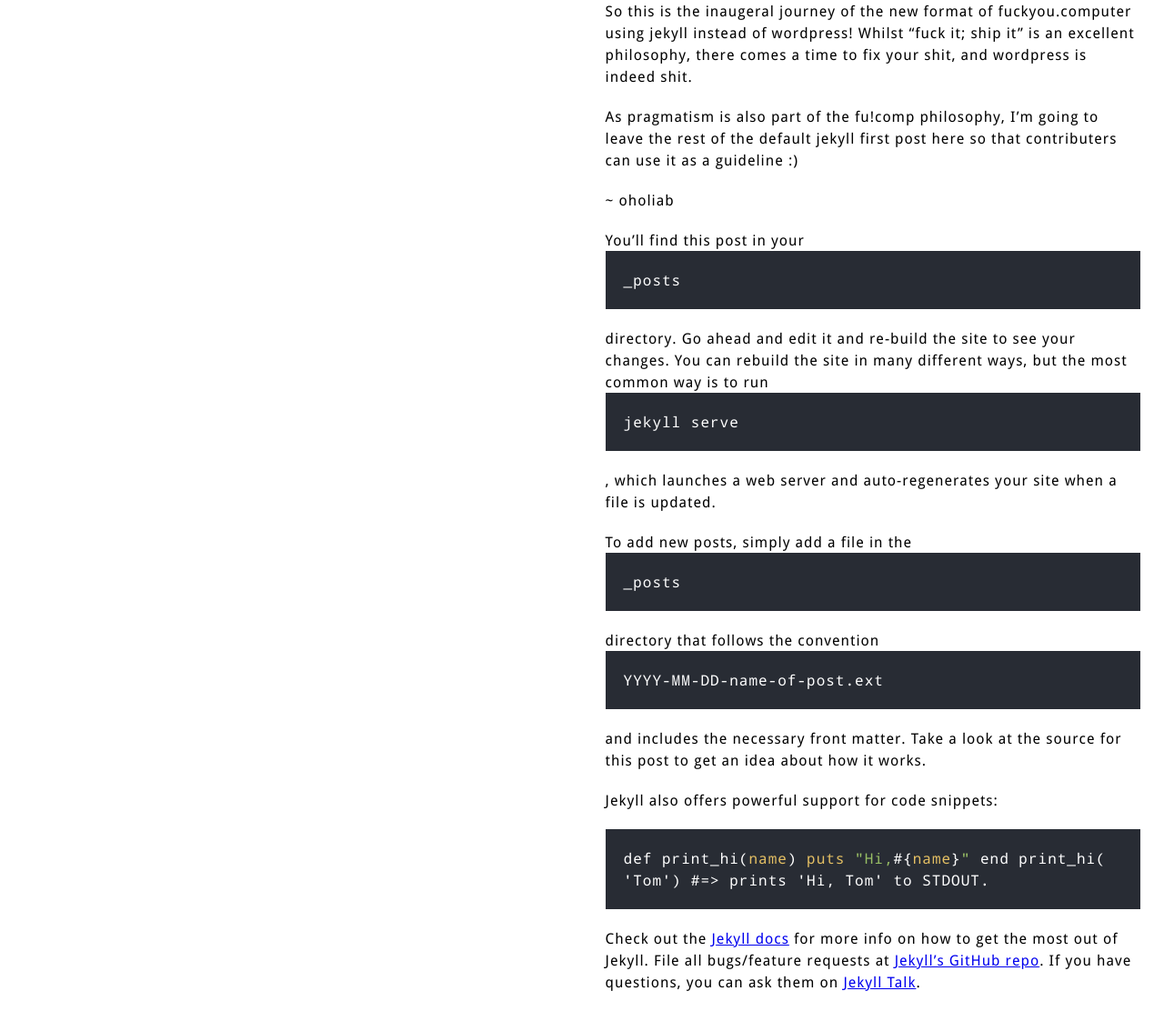
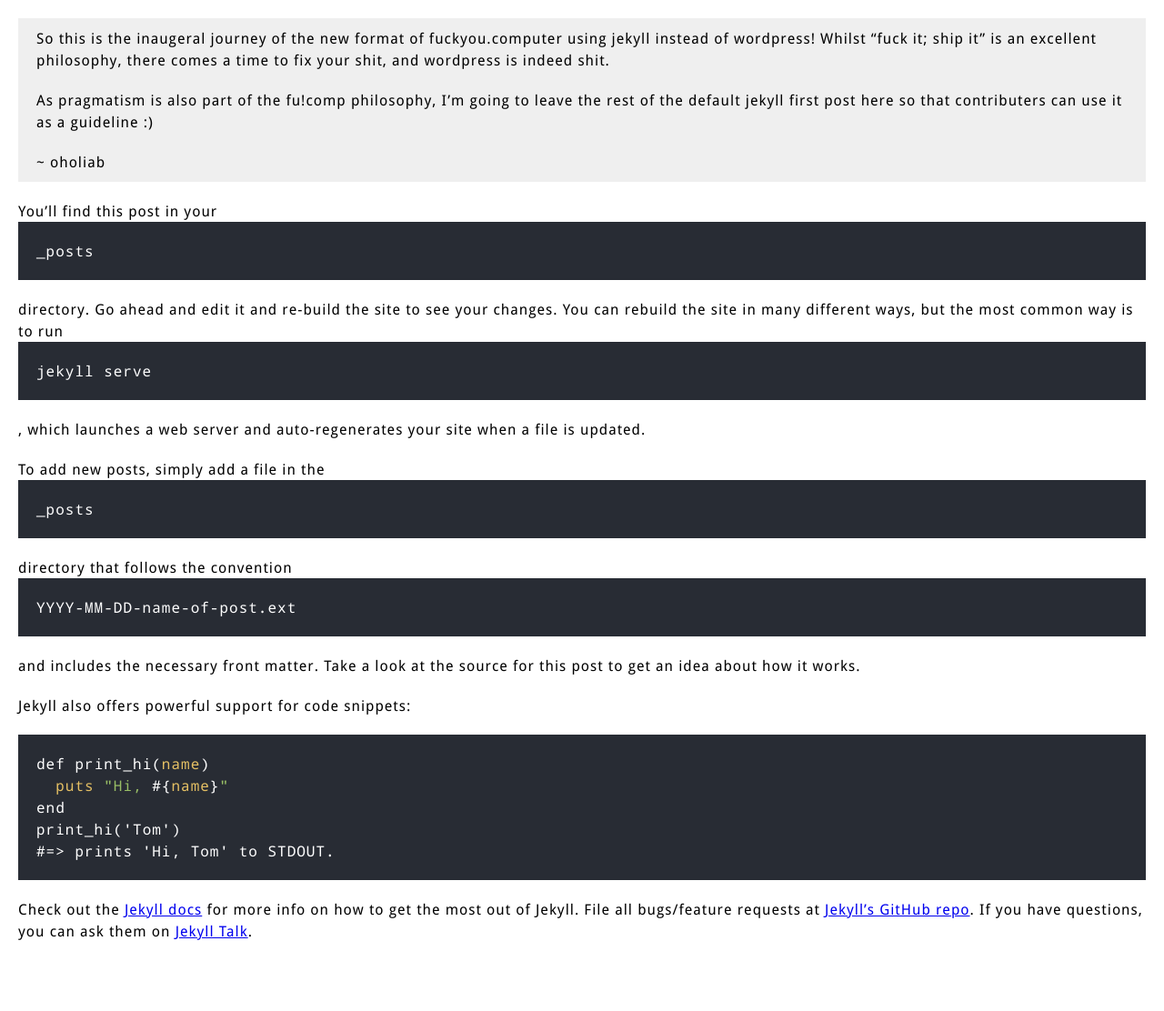
Before and after one commit to oholiab/fucomp.github.io, a Jekyll site: the page built from _posts/2016-09-30-welcome-to-jekyll.markdown, in a window 1280 px wide. Shown: the whole page at 91% size. Built offline with Jekyll 4.4.1, drawn with Linux system fonts in a browser that asks for light colours; after the commit the page ends 1076 px from its top, so only the background shows below that.

Commit message:
Abstracted out the large viewport sizes and am working on the medium viewport size now

```diff
--- a/assets/css/fucomp.css
+++ b/assets/css/fucomp.css
@@ -1,14 +1,17 @@
+/* default styles */
 .Post {
   font-family: "droid_sansregular";
   letter-spacing: 1px;
   line-height: 150%;
-  padding-left: 52%;
-  padding-right: 2%;
-  position: relative;
 }
 
-.Post header {
-  display: none;
+.Post-title {
+  color: white;
+  font-size: 400%;
+  font-weight: 100;
+  letter-spacing: 1px;
+  text-transform: uppercase;
+  z-index: 2;
 }
 
 .Post p {
@@ -20,6 +23,129 @@
   font-family: "droid_sansbold";
 }
 
+.Post header {
+  display: none;
+}
+
+.Post > blockquote { /* I don't like doing this but needs must */
+  background: #efefef;
+  margin-bottom: 20px;
+  padding: 10px 20px;
+}
+
+.Post > blockquote p:last-child {
+  margin-bottom: 0;
+}
+
+.Post footer {
+  display: none;
+}
+
+/* desktop styles */
+@media (min-width: 970px) {
+
+  .Post {
+    padding-left: 52%;
+    padding-right: 2%;
+    position: relative;
+  }
+
+  .Post-imageContainer {
+    background: #666;
+    height: 100vh;
+    left: 0;
+    overflow: hidden;
+    position: fixed;
+    top: 0;
+    width: 50vw;
+  }
+
+  .Post-title {
+    left: 5%;
+    line-height: 80%;
+    margin-top: 15%;
+    margin-bottom: 15%;
+    max-width: 90%;
+    padding-bottom: 3px;
+    padding-top: 3px;
+    position: relative;
+    text-shadow: 1px 1px 0 black, -1px -1px 0 black, -1px 1px 0 black, 1px -1px 0 black;
+    transform: rotate(-1.1deg);
+  }
+
+  .Post-title::before {
+    background: rgba(0, 0, 0, 1);
+    content: "";
+    border-radius: 2px;
+    bottom: 10px;
+    left: 0;
+    position: absolute;
+    right: 0;
+    top: 10px;
+    transform: rotate(3deg);
+    z-index: -1;
+  }
+
+  .Post-subtitle {
+    background: rgba(1, 1, 1, 1);
+    color: white;
+    left: 5%;
+    max-width: calc(90% - 40px);
+    padding: 20px;
+    position: relative;
+    transform: rotate(1.1deg);
+    z-index: 1;
+  }
+
+  .Post-subtitle p:last-child {
+    margin-bottom: 0;
+  }
+
+  .Post-image {
+    height: 100vh;
+    position: absolute;
+    top: 0;
+  }
+
+}
+
+@media (min-width: 768px) {
+
+  .Post {
+    padding: 20px;
+  }
+
+  .Post-imageContainer {
+    background-color: #efefef;
+    height: 100vh;
+    margin: -20px -20px 20px;
+    overflow: hidden;
+    position: relative;
+  }
+
+  .Post-image {
+    height: 100vh;
+    bottom: 0;
+    left: 0;
+    position: absolute;
+    right: 0;
+    top: 0;
+  }
+
+  .Post-title {
+    font-size: 200%;
+    position: relative;
+    text-align: center;
+  }
+
+  .Post-subtitle {
+    position: relative;
+    z-index: 1;
+  }
+
+}
+
+/* code styling */
 .Post code {
   background: #282c34;
   color: white;
@@ -28,11 +154,7 @@
   margin-bottom: 20px;
   padding: 20px;
   position: relative;
-  white-space: initial;
-}
-
-.Post code span {
-  display: inline-block;
+  white-space: pre;
 }
 
 .Post code .o {
@@ -101,58 +223,3 @@
 .Post .language-js::before {
   content: "js";
 }
-
-.Post-imageContainer {
-  background: pink;
-  height: 100vh;
-  left: 0;
-  overflow: hidden;
-  position: fixed;
-  top: 0;
-  width: 50vw;
-}
-
-.Post-title {
-  background: rgba(0, 0, 0, 1);
-  border-radius: 2px;
-  color: white;
-  /*font-family: "kankinregular";*/
-  font-size: 400%;
-  font-weight: 100;
-  left: 5%;
-  margin-top: 15%;
-  margin-bottom: 15%;
-  max-width: 90%;
-  letter-spacing: 1px;
-  line-height: 75%;
-  padding-top: 3px;
-  position: relative;
-  text-transform: uppercase;
-  transform: rotate(-1.1deg);
-  z-index: 1;
-}
-
-.Post-subtitle {
-  background: rgba(1, 1, 1, 1);
-  color: white;
-  left: 5%;
-  max-width: calc(90% - 40px);
-  padding: 20px;
-  position: relative;
-  transform: rotate(1.1deg);
-  z-index: 1;
-}
-
-.Post-subtitle p:last-child {
-  margin-bottom: 0;
-}
-
-.Post-image {
-  height: 100vh;
-  position: absolute;
-  top: 0;
-}
-
-.Post footer {
-  display: none;
-}
```
